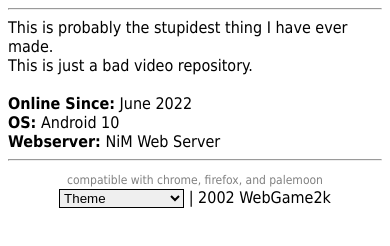
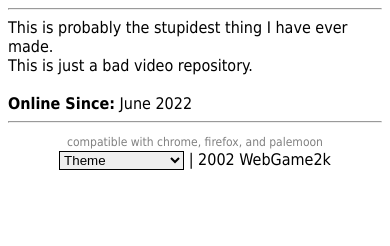
Before and after one commit to webgame2k/vidm, a plain HTML site: page about.html in a window 390 px wide. Shown: the part 82-328 px from the top of the page. Drawn offline with Linux system fonts and the light colour scheme.

Commit message:
Update about.html
This was shifted to github because I discovered that not only did I subscribe to pagekite's 30-day trial thingy and hosting a website on my phone would require me to root my phone which I just don't feel like doing, my phone is running out of storage.

```diff
--- a/about.html
+++ b/about.html
@@ -26,8 +26,6 @@
         This is probably the stupidest thing I have ever made.<br>
         This is just a bad video repository.<br><br>
         <b>Online Since:</b> June 2022<br>
-        <b>OS:</b> Android 10<br>
-        <b>Webserver:</b> NiM Web Server<br>
         <hr>
         <!-- Footer? -->
         <center>
```
